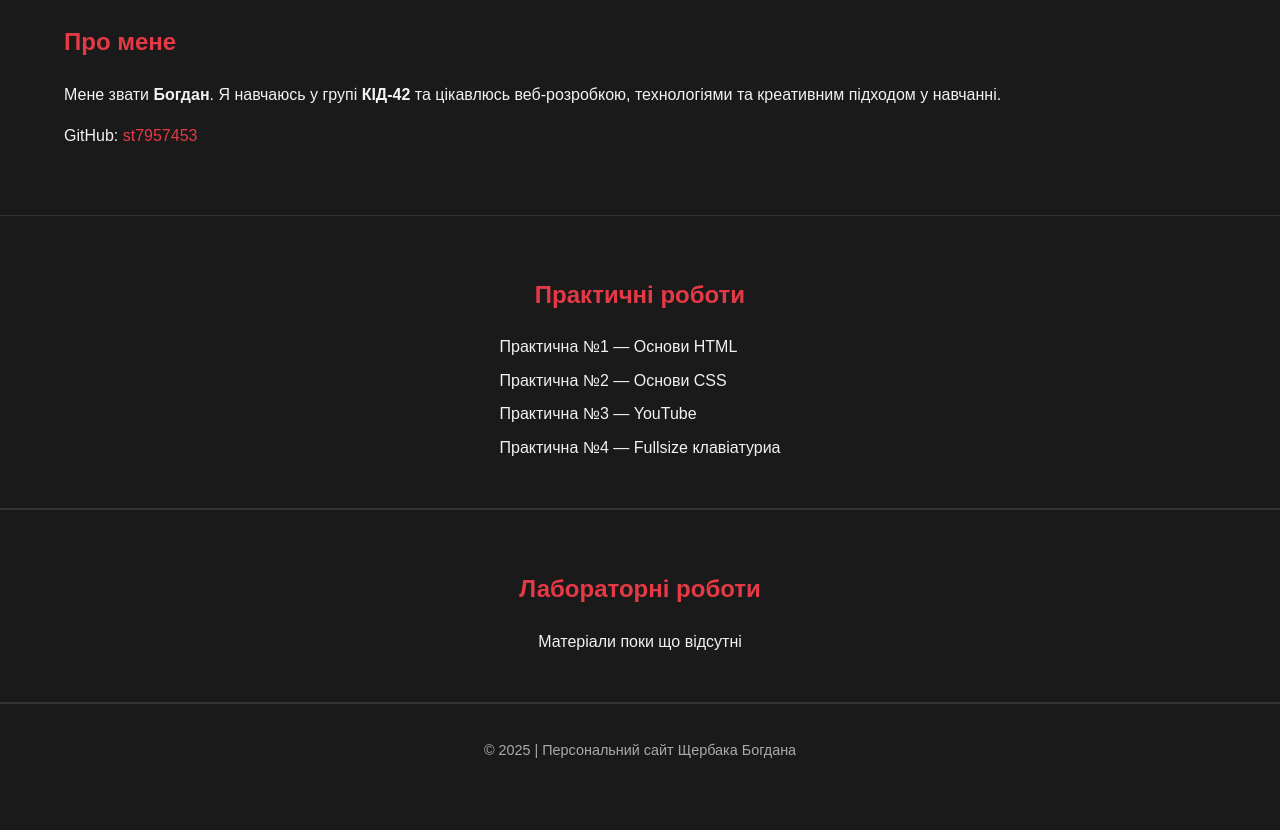
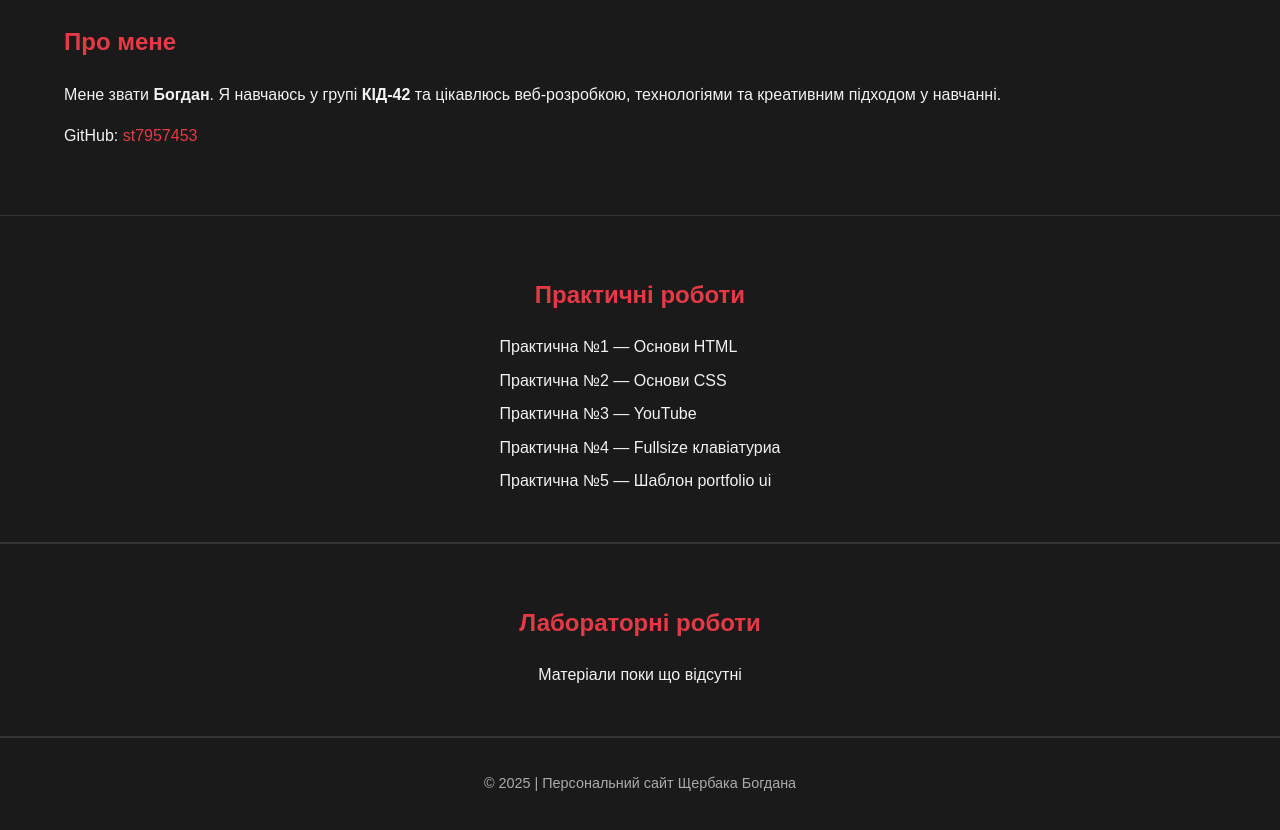
Before and after one commit to st7957453/personal-website, a plain HTML site: page index.html in a window 1280 px wide. Shown: the part 688-1518 px from the top of the page. Before the commit the page ends 1484 px from the top, so only its background shows below. Drawn offline with Linux system fonts and the light colour scheme.

Commit message:
Пр4 - Пр5

```diff
--- a/index.html
+++ b/index.html
@@ -52,6 +52,7 @@
                 <li><a href="practikal-projekt2.html">Практична №2</a> — Основи CSS</li>
                 <li><a href="practikal-projekt3.html">Практична №3</a> — YouTube</li>
                 <li><a href="practikal-projekt4.html">Практична №4</a> — Fullsize клавіатуриа</li>
+                <li><a href="practikal-projekt5.html">Практична №5</a> — Шаблон portfolio ui</li>
             </ul>
         </div>
     </section>
```
